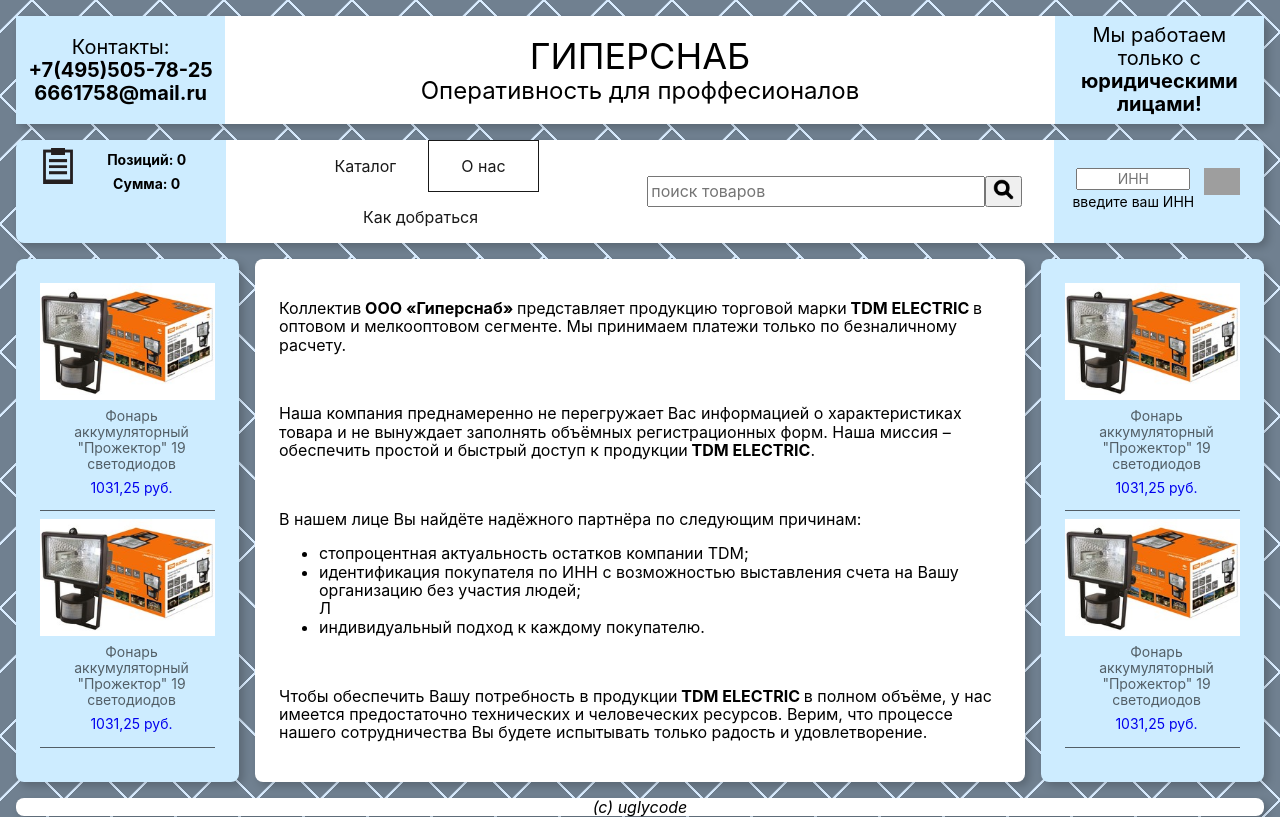
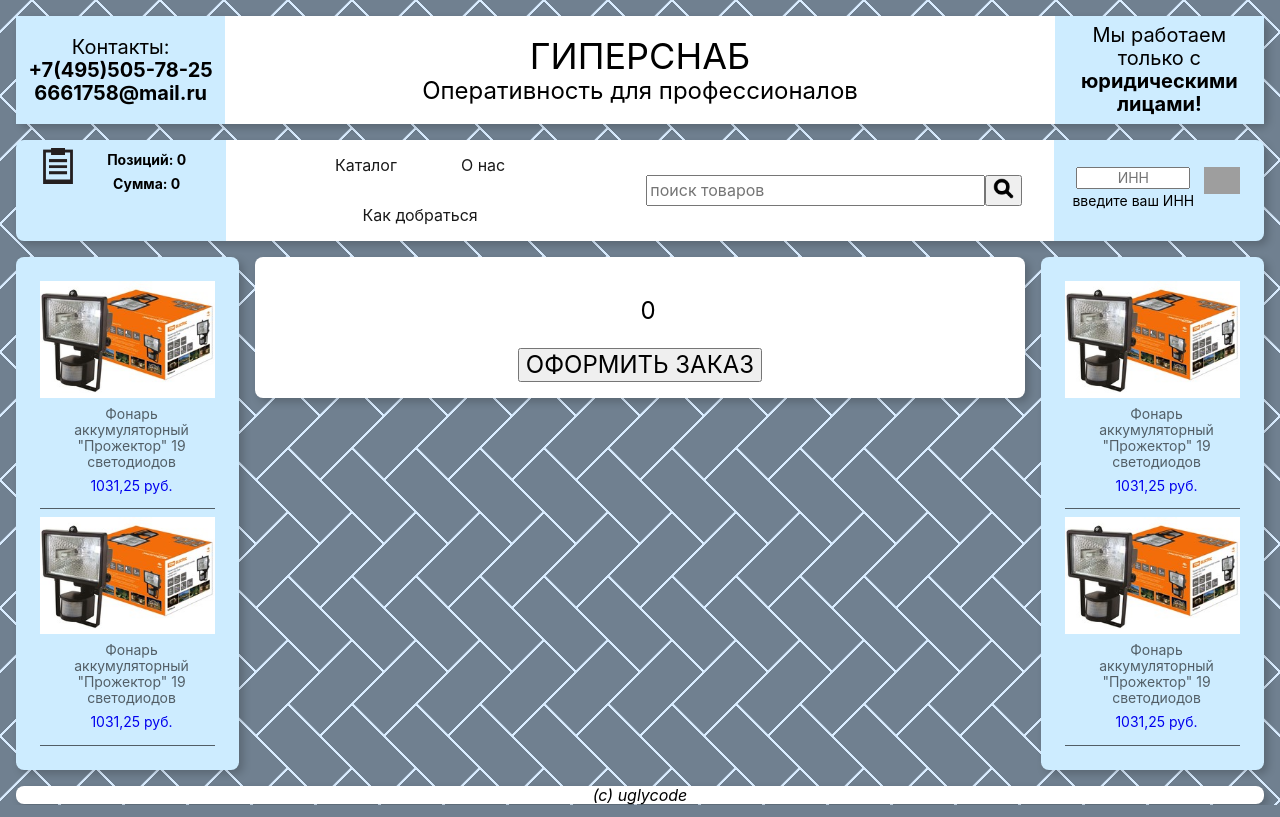
Before and after one commit to UglyCode/hypersnab, a React (Create React App) app: page / in a window 1280 px wide. Both pictures are taken after a click on the element 57 px from the left and 172 px from the top of the page. Built offline with nearby package versions, Linux system fonts and the light colour scheme; grey boxes are pictures that could not be loaded.

Commit message:
basket page finally revealed! yey

```diff
--- a/src/components/BasketCard.js
+++ b/src/components/BasketCard.js
@@ -1,6 +1,14 @@
 import React, {useState,useEffect} from 'react';
 
-const BasketCard = (props) => {
+class BasketCard extends React.Component{
+
+    constructor(props){
+        super(props)
+    }
+
+    basketPressHandler = ()=>{
+        this.props.onRouteChange('basket');
+    };
 
     // const [sum, setSum] = useState(100);
     //
@@ -9,22 +17,25 @@
     //     return ()=> alert(`${sum} : ORLY?`);
     // });
 
+    render(){
         return(
             <div className='w-20 items-center tc pl3 f6 br3 br--left bg-lightest-blue'>
                 <div className='flex justify-center content-center ma2'>
-                <div className='w-20 pointer'>
+                    <div className='w-20 pointer' onClick={this.basketPressHandler}>
                         <img src={require('../static/cart.png')} className='mw-100'></img>
                     </div>
                     <div className = 'w-80 tc flex flex-column justify-center'
                     // onClick={()=>setSum(sum+11)}
                     >
-                    <p className='ma1 b'>{`Позиций: ${props.goodsAmount}`}</p>
-                    <p className='ma1 b'>{`Сумма: ${props.orderSum}`}</p>
+                        <p className='ma1 b'>{`Позиций: ${this.props.goodsAmount}`}</p>
+                        <p className='ma1 b'>{`Сумма: ${this.props.orderSum}`}</p>
                     </div>
                 </div>
 
             </div>
         )
+    }
+
 };
 
 export default BasketCard;
--- a/src/components/Logo.js
+++ b/src/components/Logo.js
@@ -11,7 +11,7 @@
 
             <div className='flex-column justify-center content-center w-80 ma0 pa2'>
                 <p className='f2 ma0'>{'ГИПЕРСНАБ'}</p>
-                <p className='f3 ma0'>{'Оперативность для проффесионалов'}</p>
+                <p className='f3 ma0'>{'Оперативность для профеcсионалов'}</p>
             </div>
             <div className='w-20 f4 ma0 flex-column justify-center content-center bg-lightest-blue pa2'>
                 <p className='ma0'>{'Мы работаем только с'}</p>
--- a/src/containers/Basket/Basket.js
+++ b/src/containers/Basket/Basket.js
@@ -1,5 +1,6 @@
 import React from 'react';
 import CatalogPage from '../../components/CatalogPage';
+import goods from '../../static/goodsMock';
 
 class Basket extends React.Component{
 
@@ -10,33 +11,40 @@
         };
     }
 
-    componentDidUpdate(prevProps, prevState, snapshot) {
-        if (this.state.orderedGoods.keys().equals(this.props.order.keys())) {
-            return;
-        }
+    componentDidMount() {
         this.updateOrderedGoods();
     }
 
     updateOrderedGoods = () => {
         const goodsToUpDate = this.getDifferentKeys(this.props.order, this.state.orderedGoods);
-
+        this.setState({orderedGoods: goods.filter(elem => this.props.order.has(elem.code))})
     };
 
     getDifferentKeys = (mapOne, mapTwo) => {
-       return mapOne.keys().reduce((accum, currKey) => {
-           if (mapTwo.has(currKey)) {
-               return accum;
-           } else {
-               return accum.add(currKey);
+       return [...mapOne.keys()].reduce((accum, currKey) => {
+           console.log(accum);
+           if (mapTwo.indexOf(currKey)<0) {
+               accum.push(currKey);
            }
+           return accum;
        }, []);
     };
 
     render() {
 
-        return (<CatalogPage goods={this.state.orderedGoods}
-                             order={this.props.order}
-                             updateAmount={this.props.updateAmount}/>)
+        return (
+            <div className='flex-column'>
+                <CatalogPage goods={this.state.orderedGoods}
+                                 order={this.props.order}
+                                 updateAmount={this.props.updateAmount}
+                />
+
+                <div>
+                    <button>ОФОРМИТЬ ЗАКАЗ</button>
+                </div>
+            </div>
+
+        )
     }
 }
 
--- a/src/containers/NavSicky/NavSticky.js
+++ b/src/containers/NavSicky/NavSticky.js
@@ -45,6 +45,7 @@
                     <BasketCard
                         orderSum={this.props.orderSum}
                         goodsAmount={this.props.goodsAmount}
+                        onRouteChange={this.props.onRouteChange}
                     />
                     <div className='w-80 flex justify-between items-center bg-white'>
                         <div>
```
Lines whose indentation alone changed are shown as unchanged.
